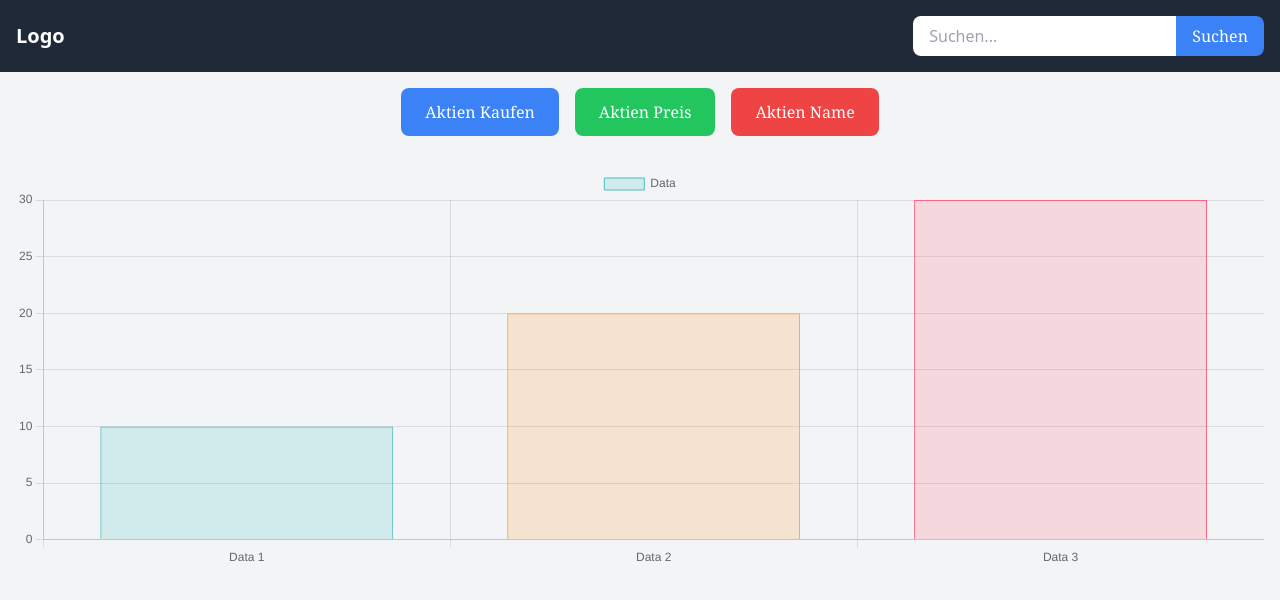
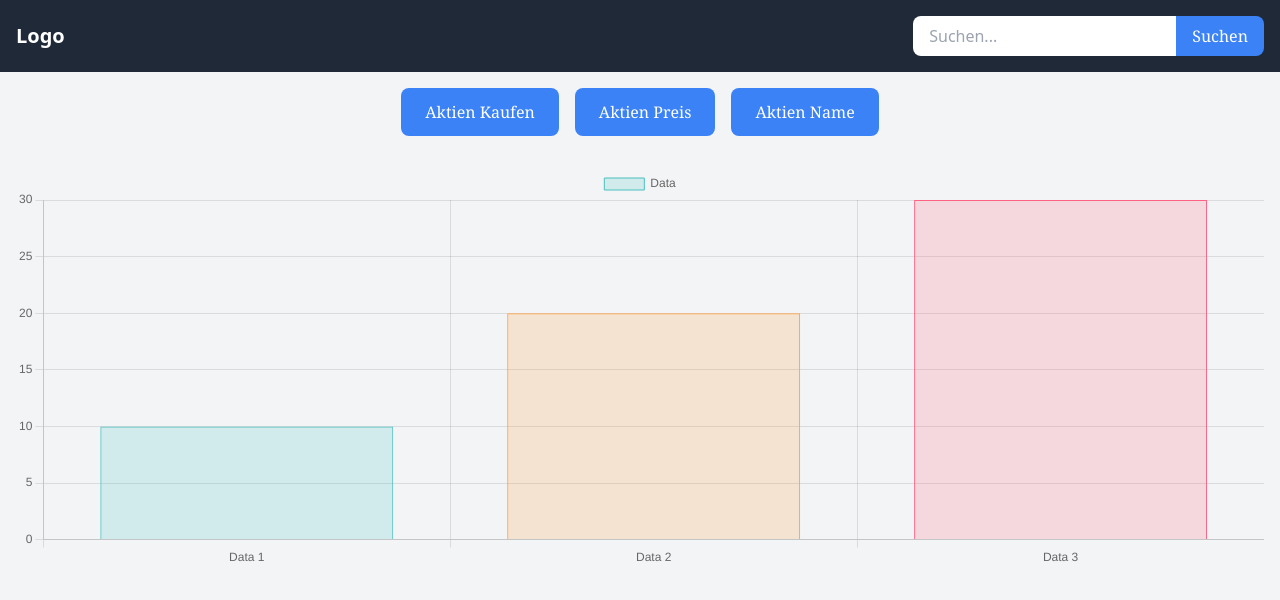
Before and after one commit to kreemdaada/Test-Nuxtjs, a Nuxt app: page / in a window 1280 px wide. Shown: the top 600 px of the page. Built offline with nearby package versions, Linux system fonts and the light colour scheme.

Commit message:
css änderung

```diff
--- a/components/dashbord/dashbord.vue
+++ b/components/dashbord/dashbord.vue
@@ -4,15 +4,15 @@
   </div>
 
   <div class="flex flex-col items-center md-60 min-h-screen bg-gray-100">
-    <div class="w-full py-4">
+    <div class="py-4">
       <div class="flex justify-center items-center space-x-4 mb-4">
         <button class="bg-blue-500 hover:bg-blue-600 text-white font-serif px-6 py-3 rounded-lg focus:outline-none focus:ring focus:border-blue-300">
           Aktien Kaufen
         </button>
-        <button class="bg-green-500 hover:bg-green-600 text-white font-serif px-6 py-3 rounded-lg focus:outline-none focus:ring focus:border-green-300">
+        <button class="bg-blue-500 hover:bg-blue-600 text-white font-serif px-6 py-3 rounded-lg focus:outline-none focus:ring focus:border-green-300">
           Aktien Preis
         </button>
-        <button class="bg-red-500 hover:bg-red-600 text-white font-serif px-6 py-3 rounded-lg focus:outline-none focus:ring focus:border-red-300">
+        <button class="bg-blue-500 hover:bg-blue-600 text-white font-serif px-6 py-3 rounded-lg focus:outline-none focus:ring focus:border-red-300">
           Aktien Name
         </button>
       </div>
```
